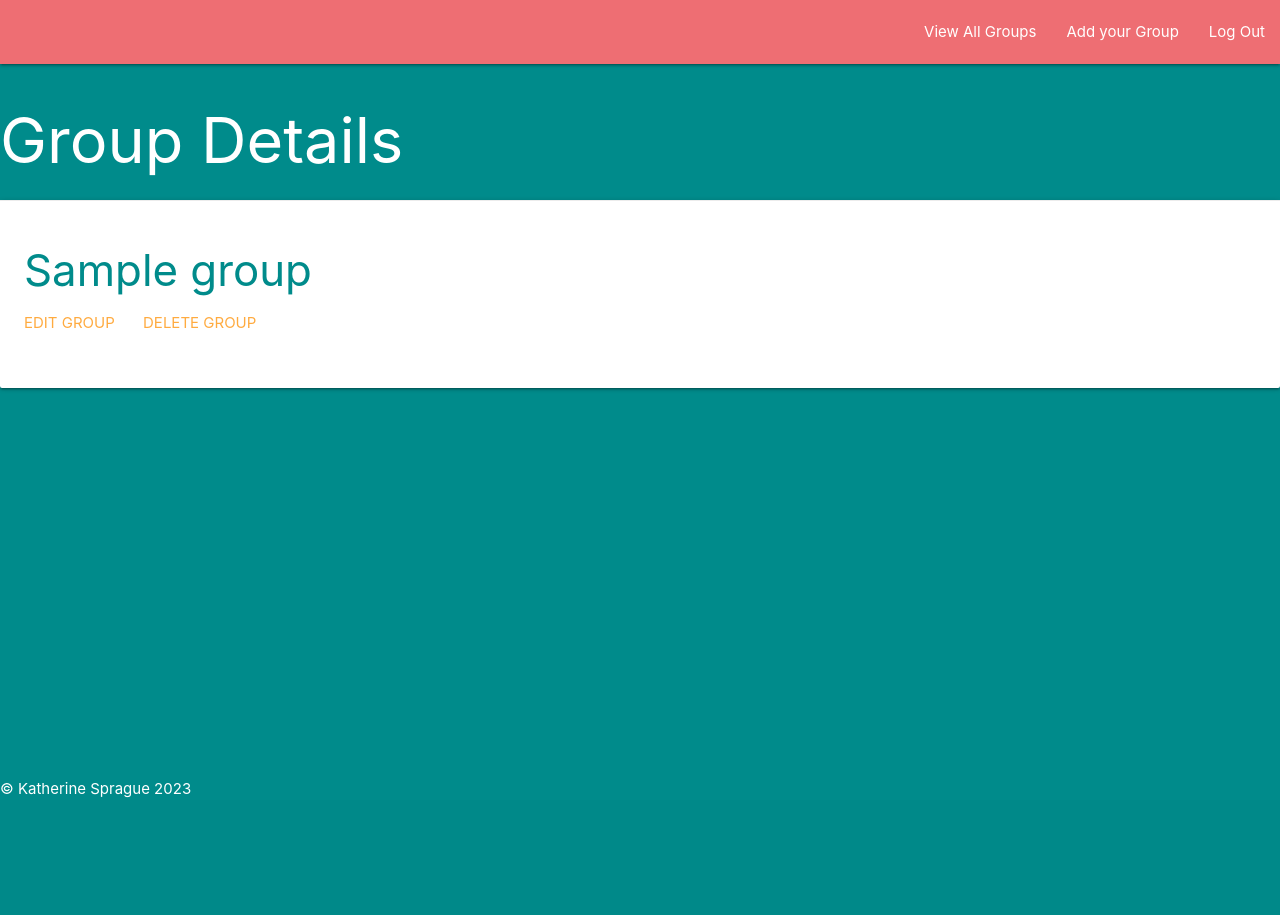
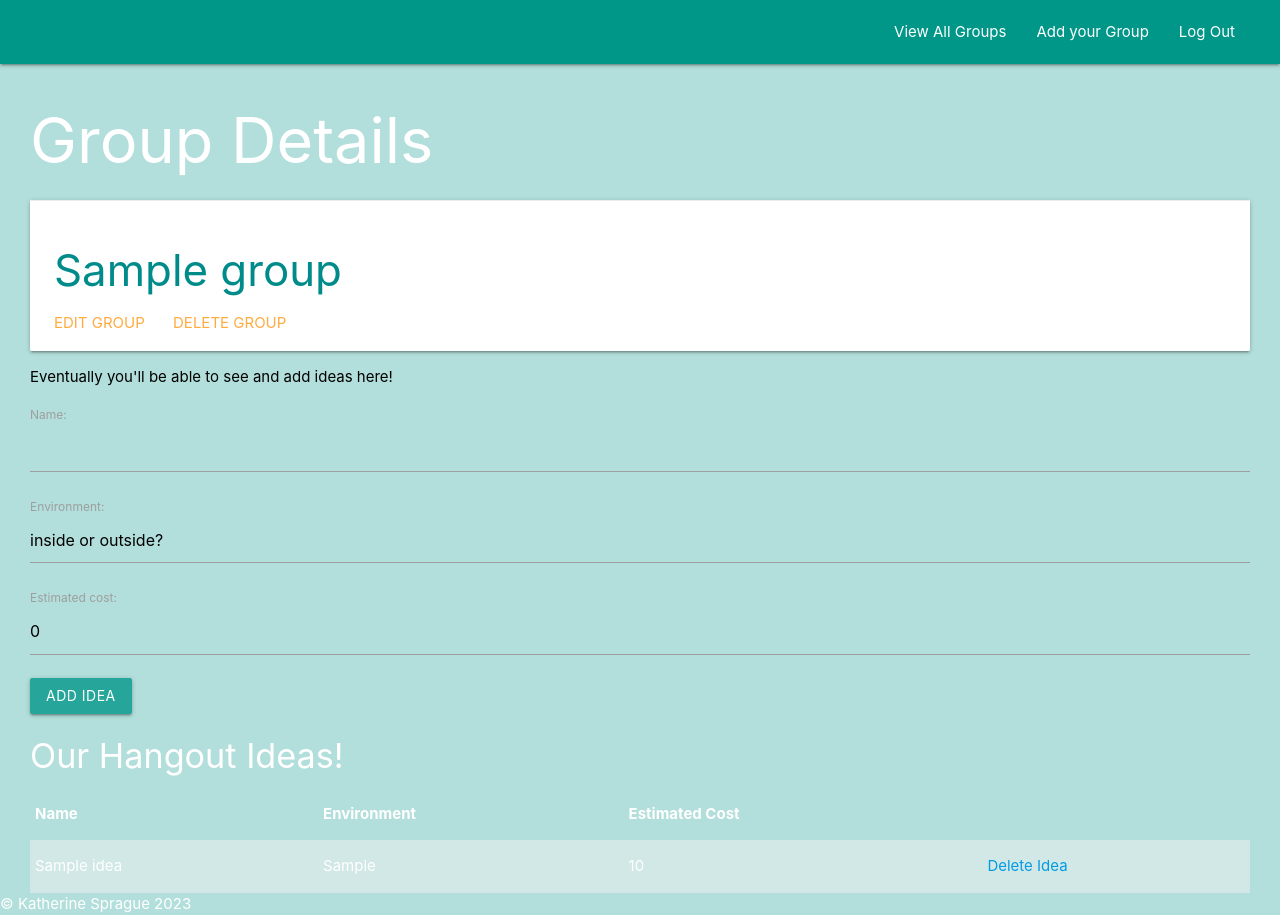
Before and after one commit to nohatekate/what_is_the_plan_p3, a Django app: page /groups/1/ in a window 1280 px wide. Before the commit the page ends 798 px from the top, so only its background shows below. Run offline with Django 4.2, Linux system fonts and the light colour scheme; a user stored in the database is signed in; tables that the repository leaves empty hold one stand-in row (values such as "Sample post").

Commit message:
Idea model (#11)
* add idea model(1:M), run migrations, add Idea to admin portal, display ideas on group detail page

* create idea form for idea model

* add idea form to details page

* add idea functionality complete

* delete idea functionality implemented

```diff
--- a/main_app/admin.py
+++ b/main_app/admin.py
@@ -1,6 +1,7 @@
 from django.contrib import admin
-from .models import Group
+from .models import Group, Idea
 
 # Register your models here.
 
 admin.site.register(Group)
+admin.site.register(Idea)
--- a/main_app/forms.py
+++ b/main_app/forms.py
@@ -1,7 +1,13 @@
 from django.forms import ModelForm
 from .models import Group
+from .models import Idea
 
 class CreateGroupForm(ModelForm):
     class Meta:
         model = Group
         fields = ['name']
+
+class IdeaForm(ModelForm):
+    class Meta:
+        model = Idea
+        fields = ['name', 'environment', 'estimated_cost']
--- a/main_app/models.py
+++ b/main_app/models.py
@@ -13,3 +13,16 @@ class Group(models.Model):
 
     def get_absolute_url(self):
         return reverse('detail', kwargs={'group_id': self.id})
+
+class Idea(models.Model):
+    name = models.CharField(max_length=100)
+    description = models.CharField(max_length=100)
+    estimated_time = models.IntegerField(default=0)
+    estimated_cost = models.IntegerField(default=0)
+    day_of_week = models.CharField(max_length=20, default=' ')
+    environment = models.CharField(max_length=100, default='inside or outside?')
+
+    group = models.ForeignKey(Group, on_delete=models.CASCADE)
+
+    def __str__(self):
+        return self.name
--- a/main_app/static/css/style.css
+++ b/main_app/static/css/style.css
@@ -2,12 +2,19 @@ body {
     display: flex;
     min-height: 100vh;
     flex-direction: column;
-    background-color: darkcyan;
+    background-color: rgb(203, 227, 227);
     color: white;
+
+}
+
+nav {
+    padding: 0 30px;
+
 }
 
 main {
     flex: 1 0 auto;
+    padding: 0 30px !important;
 }
 
 footer.page-footer {
--- a/main_app/templates/base.html
+++ b/main_app/templates/base.html
@@ -9,9 +9,9 @@
     <link rel="stylesheet" href="https://cdnjs.cloudflare.com/ajax/libs/materialize/1.0.0/css/materialize.min.css">
     <link rel="stylesheet" type="text/css" href="{% static 'css/style.css' %}">
 </head>
-<body>
+<body class="teal lighten-4">
     <header>
-        <nav>
+        <nav class="teal darken-w">
             <ul class="right">
                 {% if user.is_authenticated %}
                 <li>
--- a/main_app/templates/groups/detail.html
+++ b/main_app/templates/groups/detail.html
@@ -3,15 +3,42 @@
 
 <h1>Group Details</h1>
 
-<div class ="card">
+<div class="card">
 
     <div class="card-action">
         <h3 class="group-name">{{ group.name }}</h3>
         <a href="{% url 'groups_update' group.id %}">Edit Group</a>
         <a href="{% url 'groups_delete' group.id %}">Delete Group</a>
     </div>
-
-    <p>Eventually you'll be able to see and add ideas here!</p>
 </div>
 
+<p class="black-text">Eventually you'll be able to see and add ideas here!</p>
+
+<div class="col s6">
+    <table class="striped">
+        <form action="{% url 'add_idea' group.id %}" method="POST">
+            {% csrf_token %}
+            {{ idea_form.as_p }}
+            <input type="submit" class="btn" value="Add Idea">
+        </form>
+        <thead>
+            <h4>Our Hangout Ideas!</h3>
+            <tr>
+                <th>Name</th>
+                <th>Environment</th>
+                <th>Estimated Cost</th>
+            </tr>
+        </thead>
+        <tbody>
+            {% for idea in group.idea_set.all %}
+            <tr>
+                <td>{{idea.name}}</td>
+                <td>{{idea.environment}}</td>
+                <td>{{idea.estimated_cost}}</td>
+                <td><a href="{% url 'ideas_delete' group.id idea.id %}">Delete Idea</a></td>
+            </tr>
+            {% endfor %}
+        </tbody>
+    </table>
+</div>
 {% endblock %}
--- a/main_app/templates/groups/index.html
+++ b/main_app/templates/groups/index.html
@@ -4,9 +4,9 @@
 <h1>Find Your Group</h1>
 
 {% for group in groups %}
-<div>
+<div class="card-panel">
     <a href="{% url 'detail' group.id %}">
-        <div>
+        <div class="teal-text text-darken-2">
             <h3>{{ group.name }}</h3>
         </div>
     </a>
--- a/main_app/urls.py
+++ b/main_app/urls.py
@@ -8,5 +8,9 @@ urlpatterns = [
     path('groups/create/', views.GroupCreate.as_view(), name='groups_create'),
     path('groups/<int:pk>/update/', views.GroupUpdate.as_view(), name='groups_update'),
     path('groups/<int:pk>/delete/', views.GroupDelete.as_view(), name='groups_delete'),
+    path('groups/<int:group_id>/add_idea/', views.add_idea, name='add_idea'),
+
+    path('groups/<int:group_id>/ideas/<int:pk>/delete/', views.IdeaDelete.as_view(), name='ideas_delete'),
+
     path('accounts/signup/', views.signup, name='signup'),
 ]
--- a/main_app/views.py
+++ b/main_app/views.py
@@ -1,12 +1,15 @@
 from django.shortcuts import render, redirect
+from django.urls import reverse
 from django.views.generic.edit import CreateView, UpdateView, DeleteView
+from django.views import View
 from django.contrib.auth import login
 from django.contrib.auth.forms import UserCreationForm
 from django.contrib.auth.decorators import login_required
 from django.contrib.auth.mixins import LoginRequiredMixin
 
-from .models import Group
+from .models import Group, Idea
 from .forms import CreateGroupForm
+from .forms import IdeaForm
 
 
 # Create your views here.
@@ -32,7 +35,20 @@ def groups_index(request):
 @login_required
 def groups_detail(request, group_id):
     group = Group.objects.get(id=group_id)
-    return render(request, 'groups/detail.html', { 'group': group})
+    idea_form = IdeaForm()
+    return render(request, 'groups/detail.html', { 'group': group, 'idea_form': idea_form})
+
+def add_idea(request, group_id):
+    form = IdeaForm(request.POST)
+    print("We made it to add_idea")
+    if form.is_valid():
+        print("we're check validity")
+        new_idea = form.save(commit=False)
+        print(group_id)
+        new_idea.group_id = group_id
+        new_idea.save()
+        print("we're saved")
+    return redirect('detail', group_id=group_id)
 
 def signup(request):
     error_message = ''
@@ -64,3 +80,9 @@ class GroupUpdate(UpdateView):
 class GroupDelete(DeleteView):
     model = Group
     success_url = '/groups'
+
+class IdeaDelete(View):
+    def get(self, request, *args, **kwargs):
+        idea = Idea.objects.get(id=kwargs['pk'])
+        idea.delete()
+        return redirect('detail', group_id=kwargs['group_id'])
```
Also changed, not shown: scratch.txt (+19 -5 lines), main_app/migrations/0003_idea.py (added).
